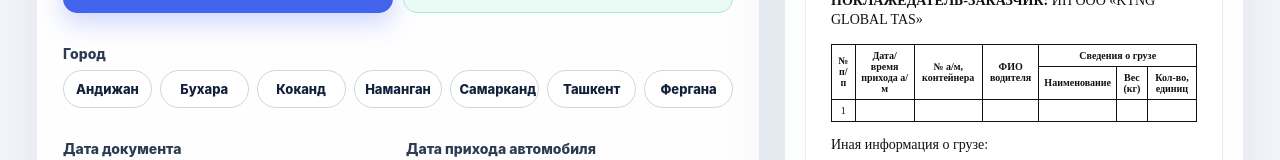
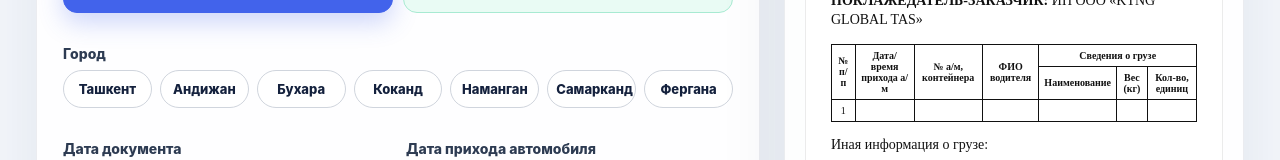
Before and after one commit to pakds8475/ktng-request-generatorwarehouse, a React (Vite) app: page / in a window 1280 px wide. Shown: the part 489-649 px from the top of the page. Built offline with nearby package versions, Linux system fonts and the light colour scheme.

Commit message:
Update App.jsx

```diff
--- a/src/App.jsx
+++ b/src/App.jsx
@@ -12,17 +12,16 @@
 };
 
 const allowedCities = [
-    "Ташкент",
+  "Ташкент",
   "Андижан",
   "Бухара",
   "Коканд",
   "Наманган",
   "Самарканд",
-
   "Фергана",
 ];
 
-const sortedCities = [...allowedCities].sort((a, b) => a.localeCompare(b, "ru"));
+const sortedCities = allowedCities;
 const cityOperators = {
   "Ташкент": "ООО «RUZ TRADER»",
   "Андижан": "ООО «SIMBA»",
```
